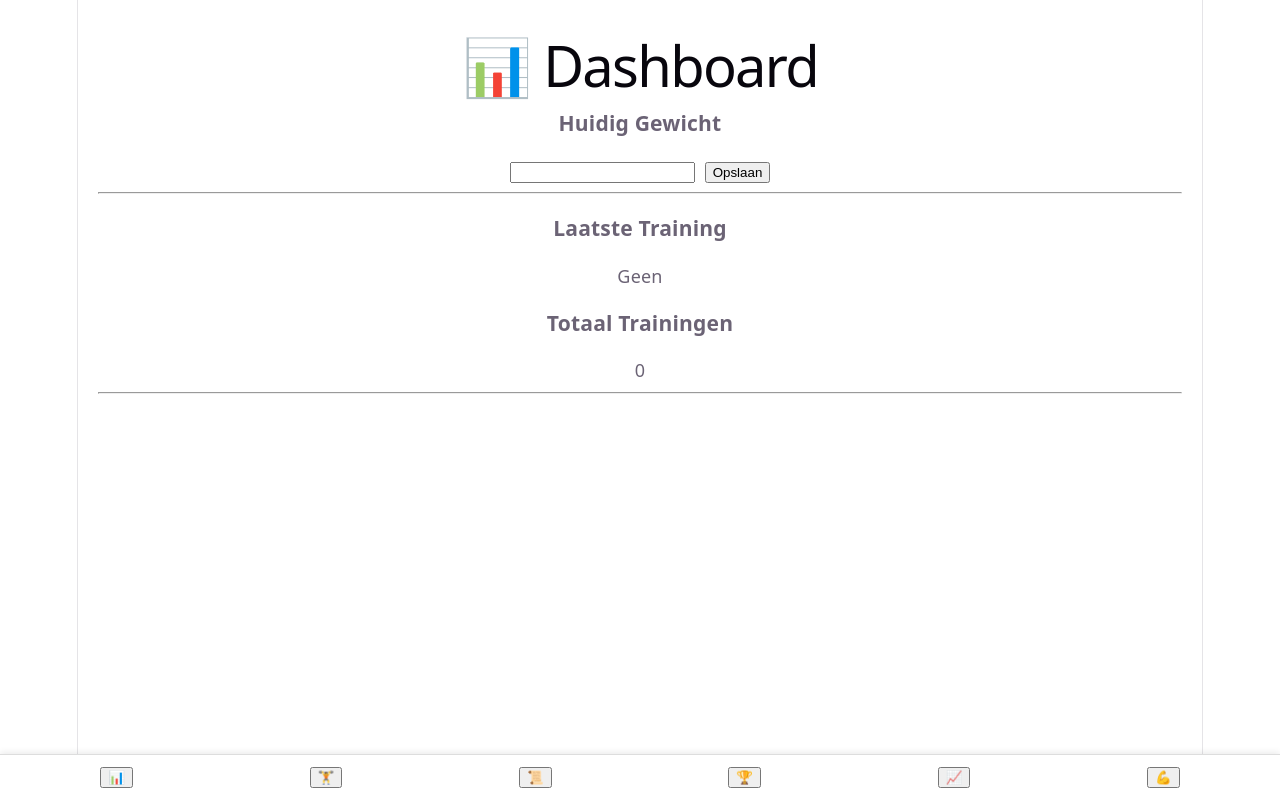
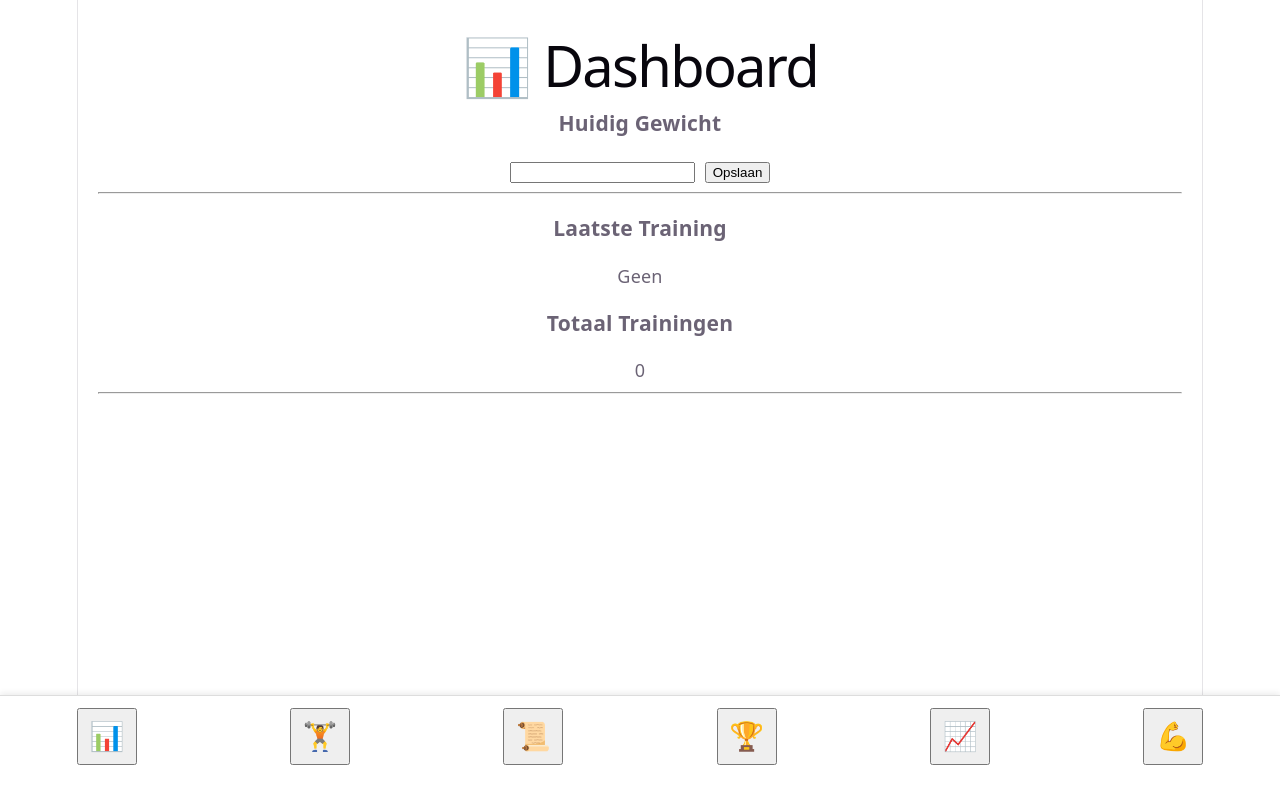
Before and after one commit to davestolk77-coder/FitnessTracker, a React (Vite) app: page / in a window 1280 px wide. Built offline with nearby package versions, Linux system fonts and the light colour scheme.

Commit message:
Navigatiebalk v1

```diff
--- a/src/App.jsx
+++ b/src/App.jsx
@@ -32,37 +32,72 @@ function App() {
   bottom: 0,
   left: 0,
   right: 0,
+
   display: "flex",
   justifyContent: "space-around",
   alignItems: "center",
-  padding: "12px",
+
+  paddingTop: "12px",
+  paddingBottom: "35px",
+
   backgroundColor: "white",
   borderTop: "1px solid #ddd",
-  boxShadow: "0 -2px 6px rgba(0,0,0,0.08)",
+
+  boxShadow:
+    "0 -2px 6px rgba(0,0,0,0.08)",
+
   zIndex: 1000,
 }}
       >
-<button onClick={() => setPagina("dashboard")}>
+<button onClick={() => setPagina("dashboard")}
+  style={{
+    fontSize: "28px",
+    padding: "10px",
+    minWidth: "60px",
+  }}>
   📊
 </button>
 
-<button onClick={() => setPagina("trainingen")}>
+<button onClick={() => setPagina("trainingen")}
+  style={{
+    fontSize: "28px",
+    padding: "10px",
+    minWidth: "60px",
+  }}>
   🏋️
 </button>
 
-<button onClick={() => setPagina("historie")}>
+<button onClick={() => setPagina("historie")}style={{
+    fontSize: "28px",
+    padding: "10px",
+    minWidth: "60px",
+  }}>
   📜
 </button>
 
-<button onClick={() => setPagina("records")}>
+<button onClick={() => setPagina("records")}
+  style={{
+    fontSize: "28px",
+    padding: "10px",
+    minWidth: "60px",
+  }}>
   🏆
 </button>
 
-<button onClick={() => setPagina("voortgang")}>
+<button onClick={() => setPagina("voortgang")}
+  style={{
+    fontSize: "28px",
+    padding: "10px",
+    minWidth: "60px",
+  }}>
   📈
 </button>
 
-<button onClick={() => setPagina("kracht")}>
+<button onClick={() => setPagina("kracht")}style={{
+    fontSize: "28px",
+    padding: "10px",
+    minWidth: "60px",
+  }}>
   💪
 </button>
       </div>
```
